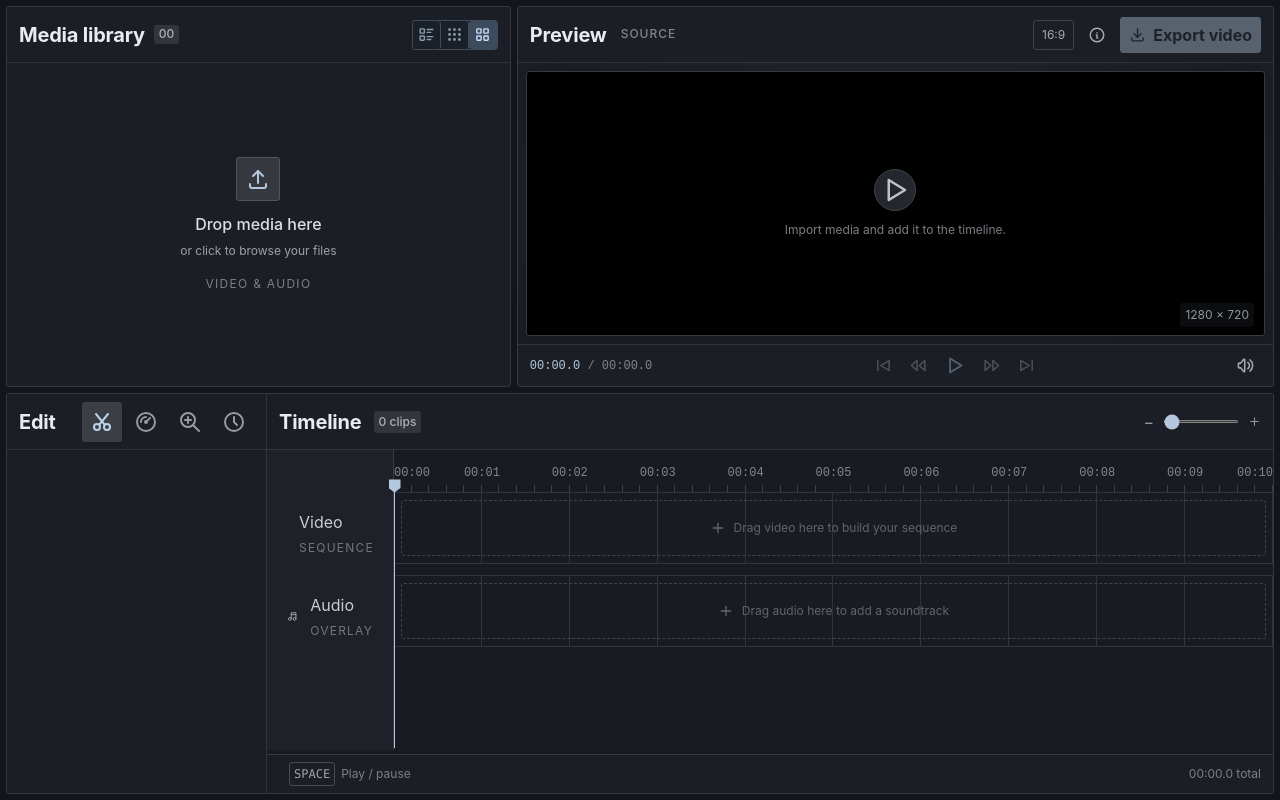
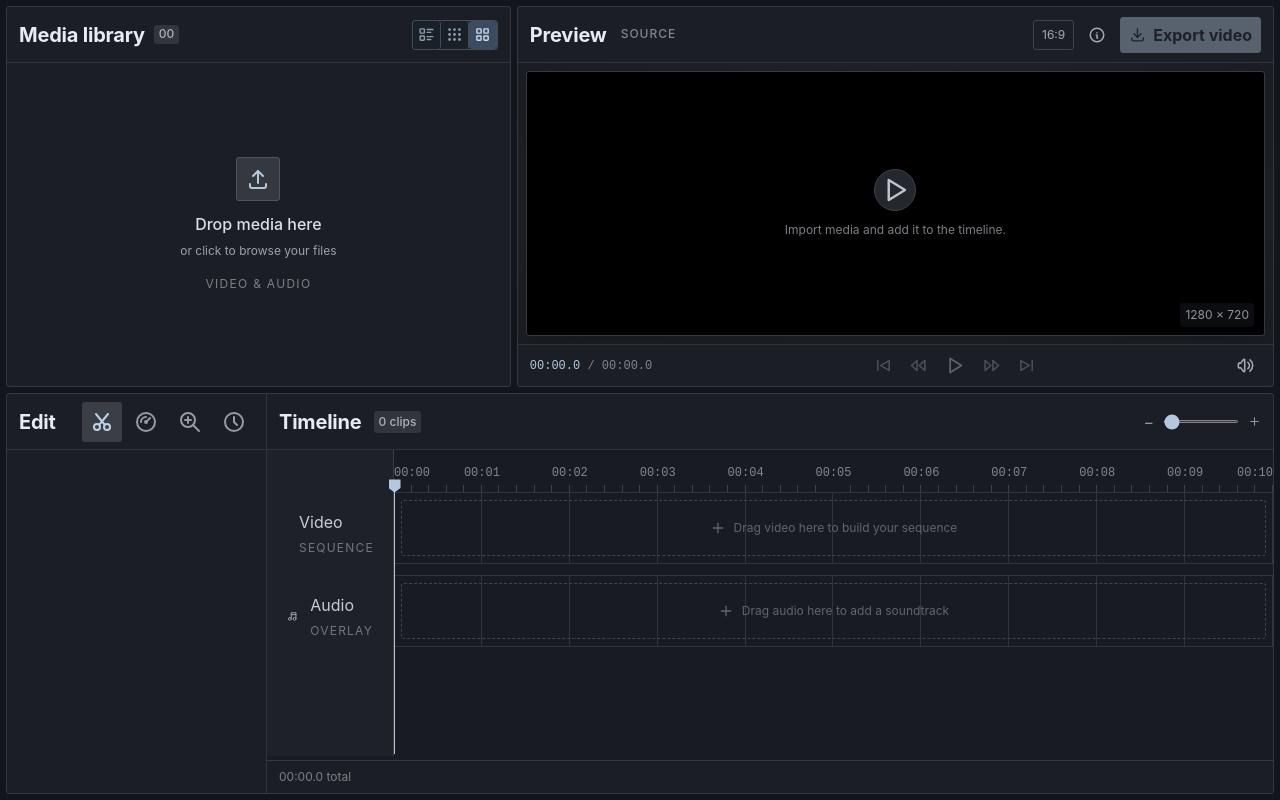
Before and after one commit to y3nr1ng/VideoEditor, a React (Vite) app: page / in a window 1280 px wide. Built offline with nearby package versions, Linux system fonts and the light colour scheme.

Commit message:
Remove bottom playback hint

```diff
--- a/src/main.tsx
+++ b/src/main.tsx
@@ -1713,9 +1713,6 @@ function App() {
             </div>
           </div>
           <footer className="timeline-foot">
-            <span>
-              <kbd>SPACE</kbd> Play / pause
-            </span>
             <span>{time(total)} total</span>
           </footer>
         </section>
```
Also changed, not shown: 1 other file (tests, documents, lock files or other folders).
